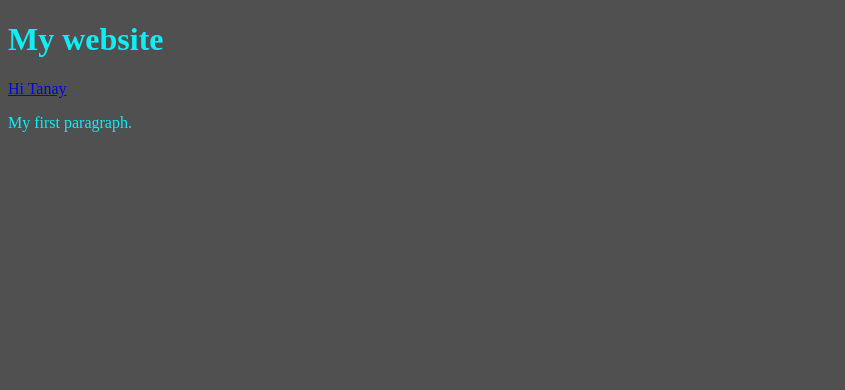
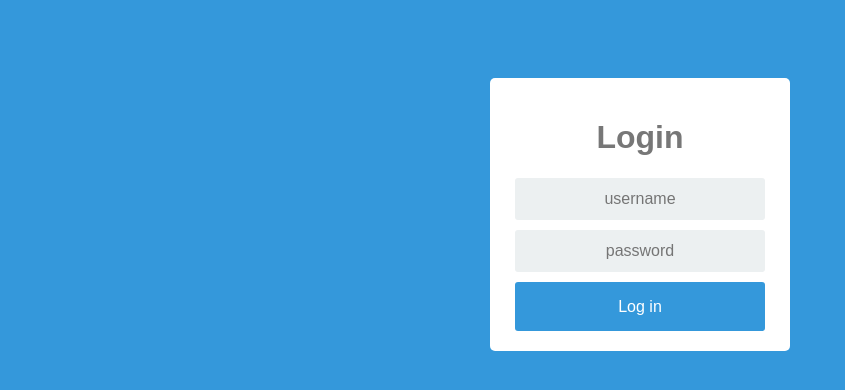
Before and after one commit to Altoid0/PythServer, a Flask app: page / in a window 1280 px wide. Shown: the top 390 px of the page, without its empty margins (0-845 px from the left). Run offline with Flask 2, Linux system fonts and the light colour scheme.

Commit message:
added login page with new html and css

```diff
--- a/main.py
+++ b/main.py
@@ -1,17 +1,31 @@
-from flask import Flask, render_template
+from flask import Flask
+from flask import Flask, flash, redirect, render_template, request, session, abort
+import os
+
 app = Flask(__name__)
 
 @app.route('/')
 def index():
-    return render_template('index.html')
+    if not session.get('logged_in'):
+        return render_template('login.html')
+    else:
+        return render_template('index.html')
 
-@app.route('/test')
-def test():
-    return render_template('test.html')
+@app.route('/login', methods=['POST'])
+def do_admin_login():
+    if request.form['password'] == 'password' and request.form['username'] == 'tanay':
+        session['logged_in'] = True
+    else:
+        flash('Wrong password!')
+    return index()
 
 @app.route('/welcome/<name>')
 def welcome(name):
-    return render_template('welcome_page.html', name=name)
+    if not session.get('logged_in'):
+        return render_template('login.html')
+    else:
+        return render_template('welcome_page.html', name=name)
 
 if __name__ == '__main__':
+    app.secret_key = os.urandom(12)
     app.run(debug=True, host='0.0.0.0', port=80)
--- a/static/style.css
+++ b/static/style.css
@@ -1,4 +1,78 @@
-body {
-    background: rgb(80, 80, 80);
-    color: rgb(11, 239, 247);
-}
+* {
+    box-sizing: border-box;
+    }
+
+    *:focus {
+    outline: none;
+    }
+    body {
+    font-family: Arial;
+    background-color: #3498DB;
+    padding: 50px;
+    }
+    .login {
+    margin: 20px auto;
+    width: 300px;
+    }
+    .login-screen {
+    background-color: #FFF;
+    padding: 20px;
+    border-radius: 5px
+    }
+
+    .app-title {
+    text-align: center;
+    color: #777;
+    }
+
+    .login-form {
+    text-align: center;
+    }
+    .control-group {
+    margin-bottom: 10px;
+    }
+
+    input {
+    text-align: center;
+    background-color: #ECF0F1;
+    border: 2px solid transparent;
+    border-radius: 3px;
+    font-size: 16px;
+    font-weight: 200;
+    padding: 10px 0;
+    width: 250px;
+    transition: border .5s;
+    }
+
+    input:focus {
+    border: 2px solid #3498DB;
+    box-shadow: none;
+    }
+
+    .btn {
+    border: 2px solid transparent;
+    background: #3498DB;
+    color: #ffffff;
+    font-size: 16px;
+    line-height: 25px;
+    padding: 10px 0;
+    text-decoration: none;
+    text-shadow: none;
+    border-radius: 3px;
+    box-shadow: none;
+    transition: 0.25s;
+    display: block;
+    width: 250px;
+    margin: 0 auto;
+    }
+
+    .btn:hover {
+    background-color: #2980B9;
+    }
+
+    .login-link {
+    font-size: 12px;
+    color: #444;
+    display: block;
+    margin-top: 12px;
+    }
--- /dev/null
+++ b/templates/login.html
@@ -0,0 +1,22 @@
+<link rel="stylesheet" href="/static/style.css" type="text/css">
+
+
+<form action="/login" method="POST">
+<div class="login">
+<div class="login-screen">
+<div class="app-title">
+<h1>Login</h1>
+</div>
+<div class="login-form">
+<div class="control-group">
+				<input type="text" class="login-field" value="" placeholder="username" name="username">
+<label class="login-field-icon fui-user" for="login-name"></label></div>
+<div class="control-group">
+				<input type="password" class="login-field" value="" placeholder="password" name="password">
+<label class="login-field-icon fui-lock" for="login-pass"></label></div>
+<input type="submit" value="Log in" class="btn btn-primary btn-large btn-block">
+
+</div>
+</div>
+</div>
+</form>
```
